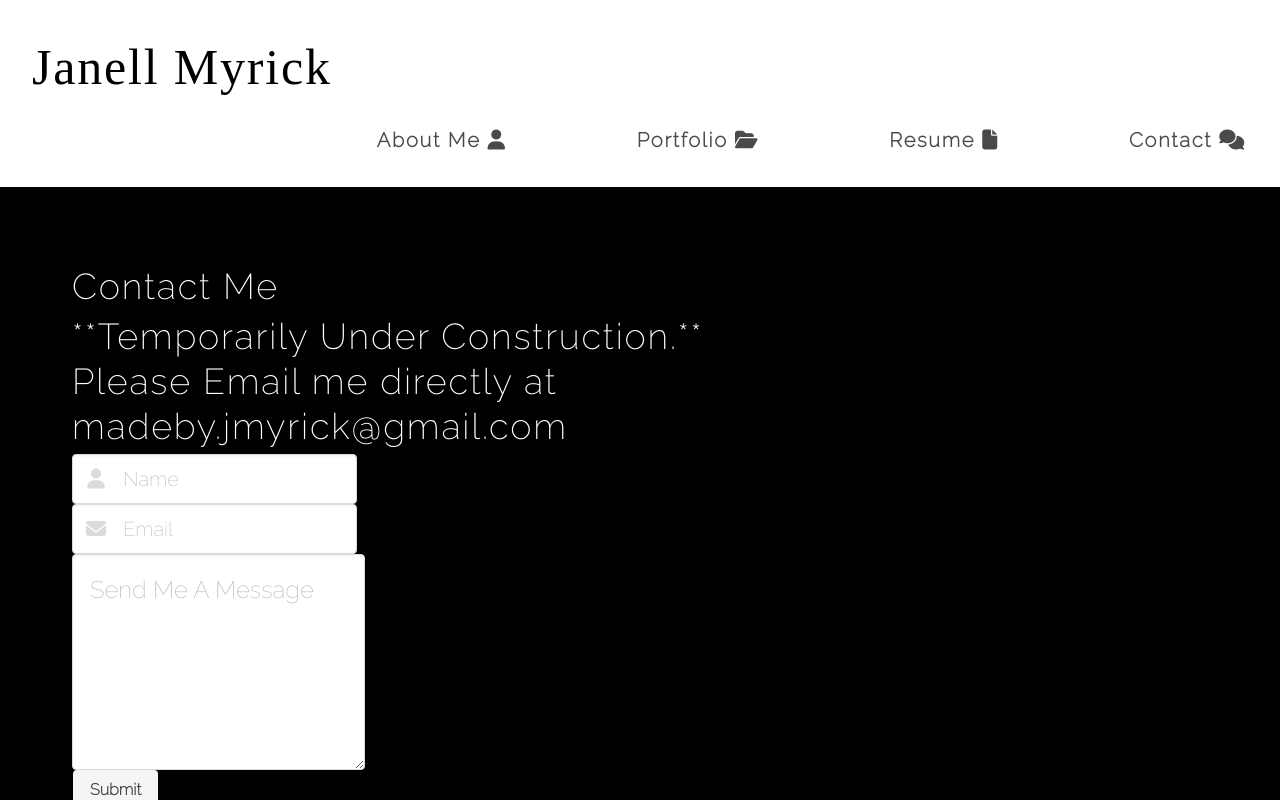
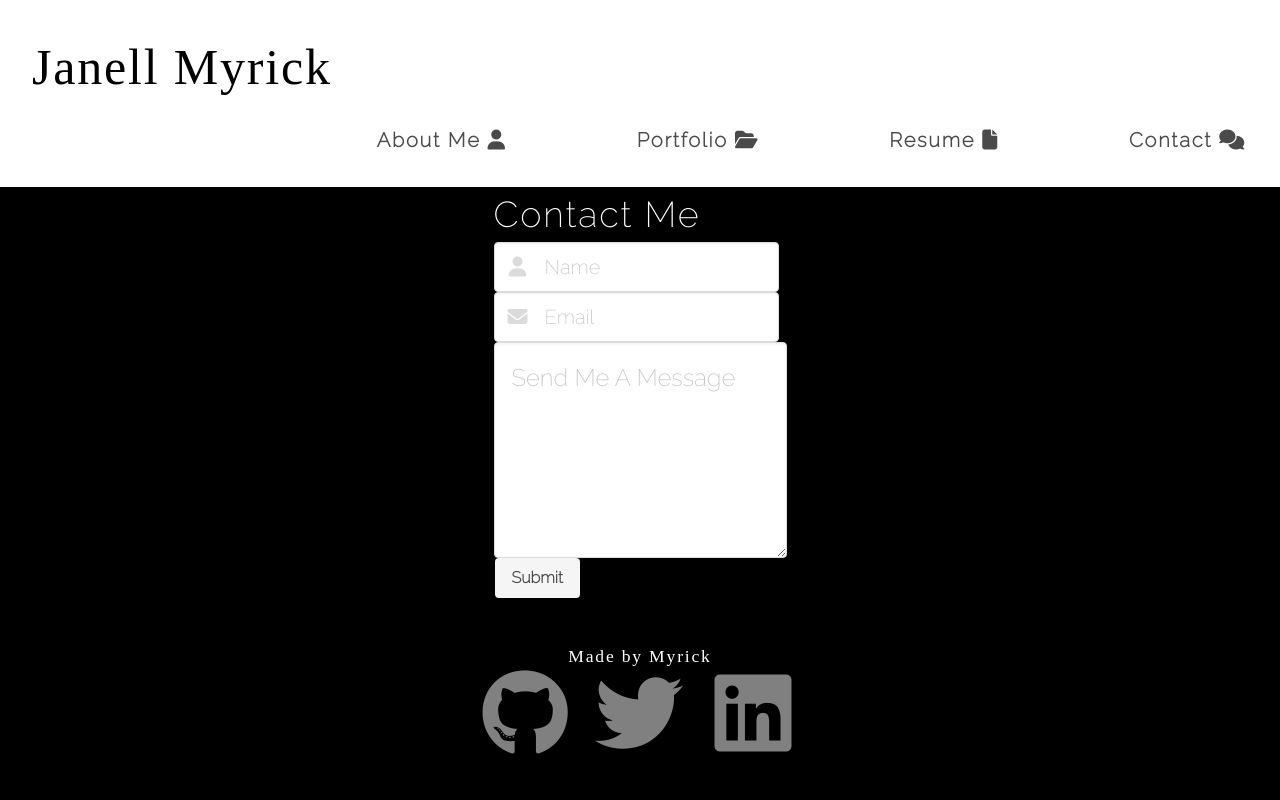
Before and after one commit to luvthatduck/my-react-portfolio, a React (Create React App) app: page / in a window 1280 px wide. Both pictures are taken after a click on the element "Contact". Shown: the top 800 px of the page. Built offline with nearby package versions, Linux system fonts and the light colour scheme; a web font is replaced by a local one.

Commit message:
contact page fully functional

```diff
--- a/src/assets/styles.css
+++ b/src/assets/styles.css
@@ -117,6 +117,9 @@ div.box {
   color: black;
   border-radius: 10px;
 }
+.Contactcard-content {
+  background-color: black;
+}
 
 div.container {
   text-align: left;
--- a/src/components/Contact/Contact.js
+++ b/src/components/Contact/Contact.js
@@ -41,17 +41,15 @@ function Contact() {
 
 
   return (
-    <section className="section">
-      <div style={{ display: 'flex', justifyContent: 'left', }}>
+    // <container className="section">
+    //   <div style={{ display: 'flex', justifyContent: 'center', }}>
 
-        <div class="card-content">
+        <div class="Contactcard-content" style={{ display: 'flex', justifyContent: 'center', }}>
+         <div>
           <h1 data-testid="h1tag">Contact Me</h1>
-          <h1>  **Temporarily Under Construction.**
-            <br></br> Please Email me directly at
-            <br></br>madeby.jmyrick@gmail.com</h1>
 
-          <div class="content">
-            <div className="mb-3" controlId="formBasicEmail" id="contact-form" onSubmit={sendEmail} style={{ display: 'flex', alignItems: 'start', flexDirection: 'column', alignContent: 'stretch', flexGrow: '4' }}>
+          <div class="ContactContent" style={{ display: 'flex', justifyContent: 'center', }}>
+            <form  id="contact-form" onSubmit={sendEmail} style={{ display: 'flex',  justifyContent: 'center', alignItems: 'start', flexDirection: 'column', alignContent: 'stretch', flexGrow: '4' }}>
               <div class="control has-icons-left ">
                 <input class="input is-medium" type="text" name="name" defaultValue={name} onBlur={handleChange} placeholder="Name" />
                 <span class="icon is-small is-left">
@@ -73,12 +71,12 @@ function Contact() {
                 </div>
               )}
               <button data-testid="button" type="submit" class="button is-light">Submit</button>
-            </div>
+            </form>
           </div>
         </div>
 
       </div>
-    </section>
+    // </container>
   );
 }
 
```
